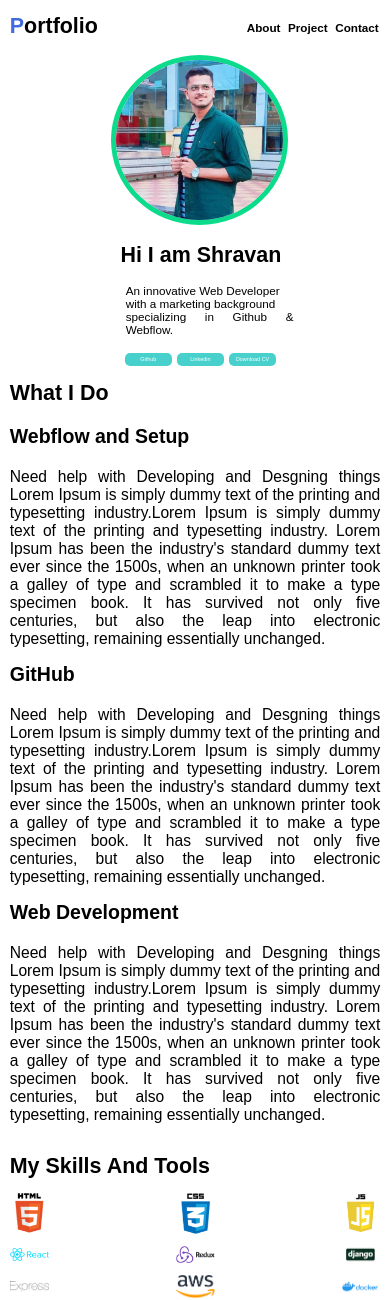
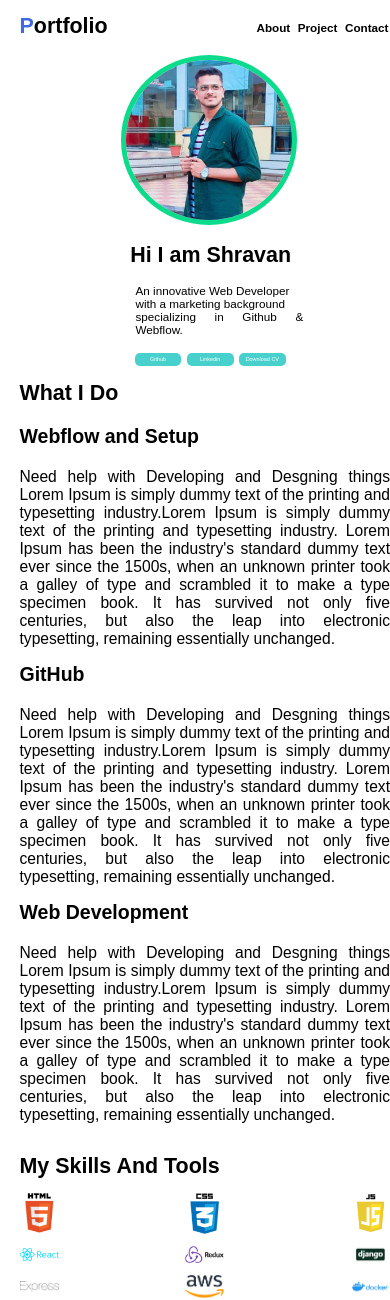
Before and after one commit to Shravandroid/portfolio, a PHP site: page / in a window 390 px wide. Shown: the top 1300 px of the page. Run offline with PHP 8.4, Linux system fonts and the light colour scheme.

Commit message:
fourth changes

```diff
--- a/style.css
+++ b/style.css
@@ -154,6 +154,9 @@ body {
 
 
 @media screen and (max-width:650px) {
+    body{
+        padding: 0% 5%;
+    }
     #about{
         display: flex;
         flex-flow: column-reverse;
```
